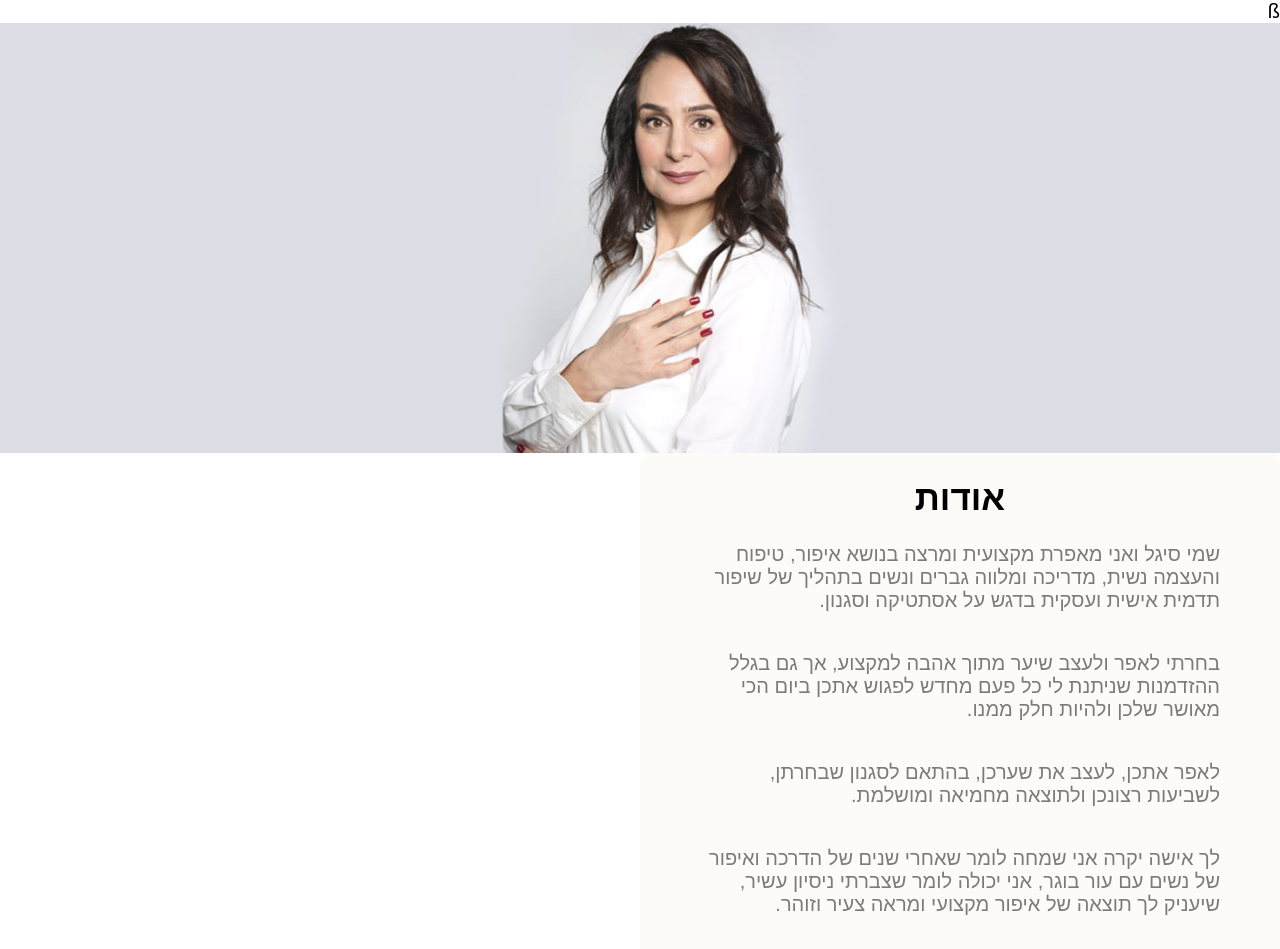
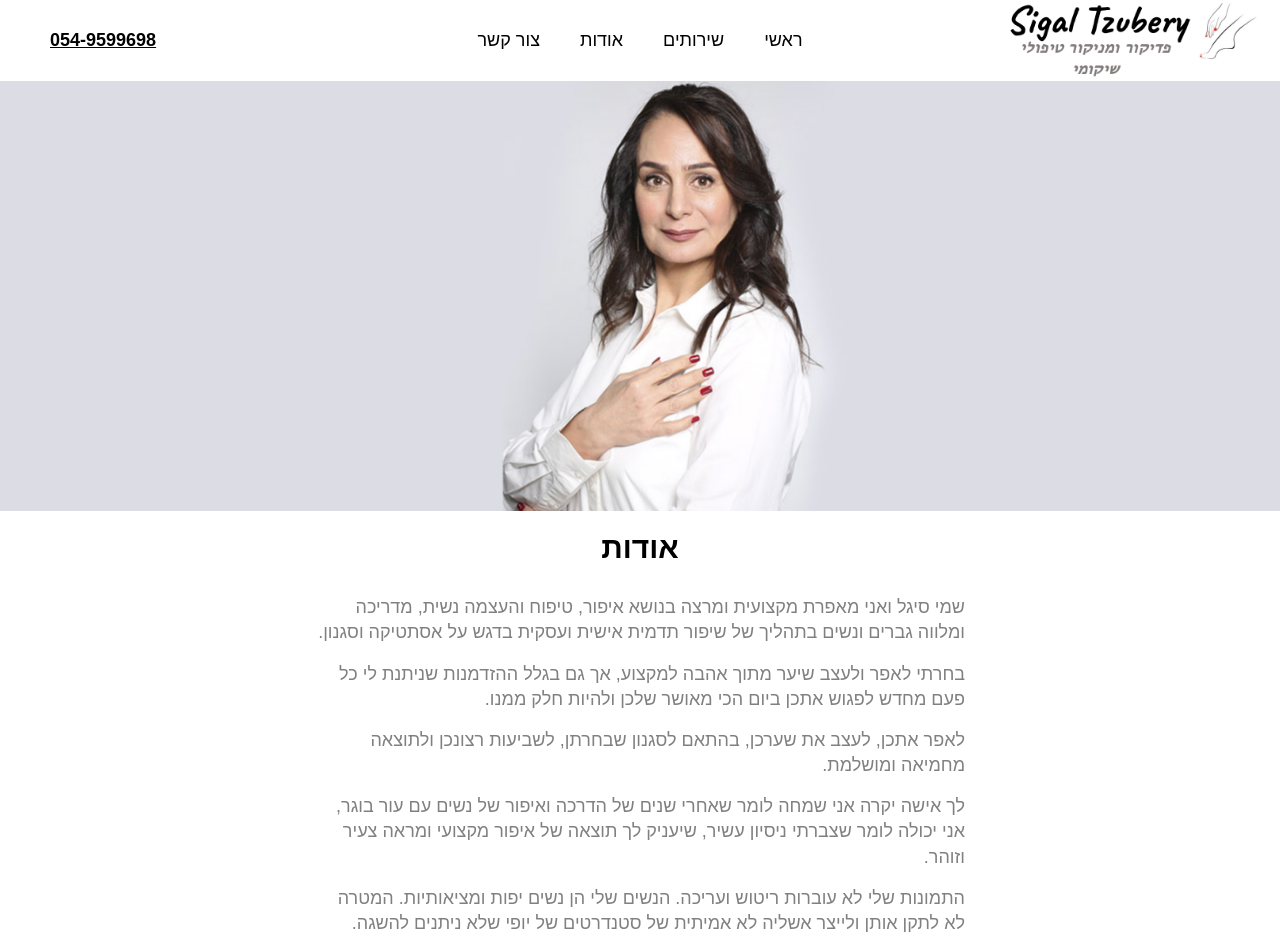
Before and after one commit to CoralTzubery/sigal-glow-site, a plain HTML site: page about.html in a window 1280 px wide. Shown: the top 949 px of the page. Drawn offline with Linux system fonts and the light colour scheme.

Commit message:
adding top and bottom navigation bar and finishing the about page

```diff
--- a/about.html
+++ b/about.html
@@ -7,13 +7,37 @@
     <link rel="stylesheet" href="dist/styles.css">
 </head>
 
-<body class="links">
-ß
+<body>
 
+    <section class="navbar">
+
+
+        <!--navigation links-->
+        <section class="menu" id="menu">
+             <a href="index.html">ראשי</a>
+             <a href="services.html">שירותים</a>
+             <a href="about.html">אודות</a>
+             <a href="contact.html">צור קשר</a>
+        </section>
+
+        <!--logo image-->
+        <img src="navbar.jpg" alt="לוגו">
+
+                <!--phone number link-->
+                <section class="phone">
+                    <a href="tel: 054-9499698">054-9599698<i class="fas fa-phone"></i></a>
+                </section>
+    </section>
+
+    <header class="image-banner">
         <img src="about-picture.jpg" alt="תמונה - אודות">
+    </header>
 
-    <section>
-        <h2>אודות</h2>
+    <section class="box">
+
+        <h1>אודות</h1>
+
+        <section class="text">
             <p>
                 שמי סיגל ואני מאפרת מקצועית ומרצה בנושא איפור, טיפוח והעצמה נשית, מדריכה ומלווה גברים ונשים בתהליך של שיפור תדמית אישית ועסקית בדגש על אסתטיקה וסגנון.
             </p>
@@ -43,7 +67,11 @@
                 ואנחנו “מרגישים יופי”.
             </p>
         </section>
+    </section>
 
+<footer class="image-banner">
+    <img src="bottom.jpg" alt="לוגו תחתון של האתר">
+</footer>
 
 </body>
 </html>
--- a/styles.scss
+++ b/styles.scss
@@ -117,39 +117,41 @@ h2 {
     padding-top: 10px;
 }
 
-body .links {
-    display: flex;
-    justify-content: center;
-    align-items: center;
-    height: 100vh;
-    margin: 0;
-
-}
-
-.links > section{
-    background-color: hsl(45, 33%, 98%);
-    color: hsla(0, 0%, 15%, 0.6);
-    text-align: center;
-    padding: 20px;
-    border-radius: 10px;
-    max-width: 600px;
-    width: 100%;
-}
-
-.links h2{
-    color: black
-}
-
-.links p {
-    max-width: 600px;
-    padding: 20px;
-    margin: 0 20px;
-    border-radius: 10px;
-    text-align: right;
-}
-
-.links img{
+.image-banner img {
     width: 100%;
     height: auto;
     display: block;
 }
+
+
+.box {
+    display: flex;
+    flex-direction: column;
+    justify-content: center;
+    align-items: center;
+
+
+    h1 {
+        margin: 20px 0 10px;
+        font-size: 30px;
+        font-weight: bold;
+        color: black;
+        text-align: center;
+    }
+
+    .text {
+        width: 650px;
+        padding: 20px;
+        text-align: right;
+    }
+
+    p {
+        margin: 0;
+        font-size: 18px;
+        line-height: 1.2;
+        color: hsl(0, 0%, 50%);
+        text-align: right;
+        margin-bottom: 16px;
+        line-height: 1.4;
+    }
+}
```
Also changed, not shown: contact.html (+28 -0 lines), services.html (+8 -0 lines), bottom.jpg (added), dist/styles.css, 1 other file. Lines whose indentation alone changed are shown as unchanged.
